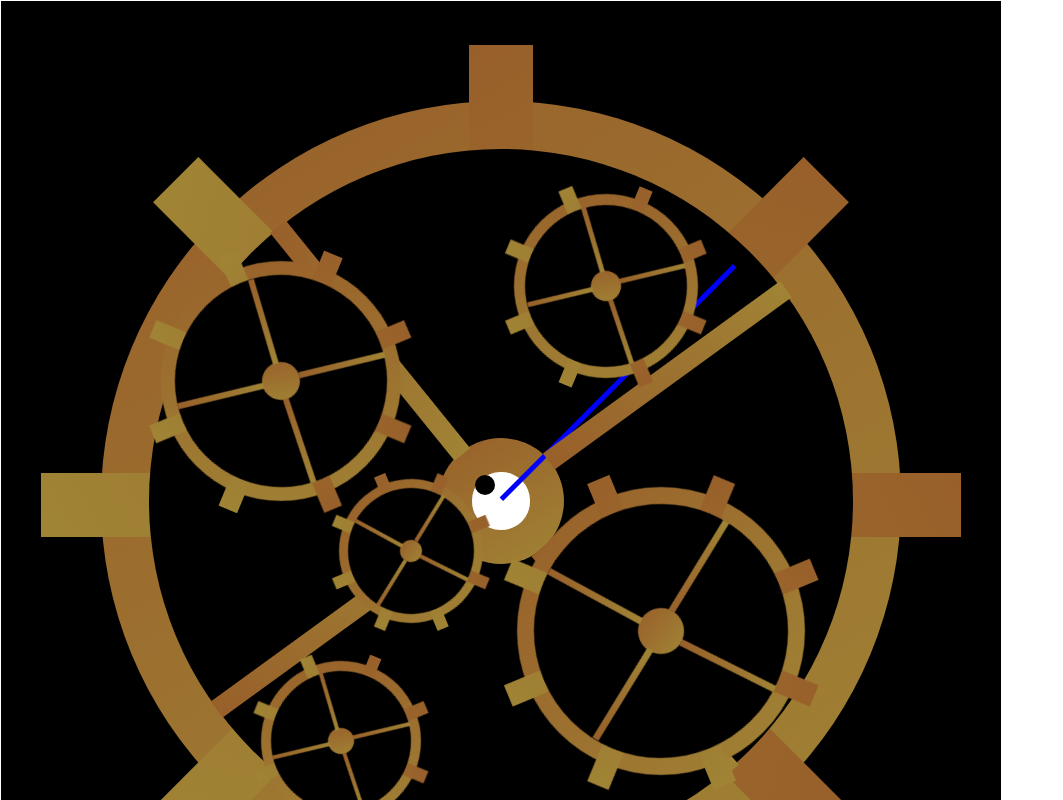
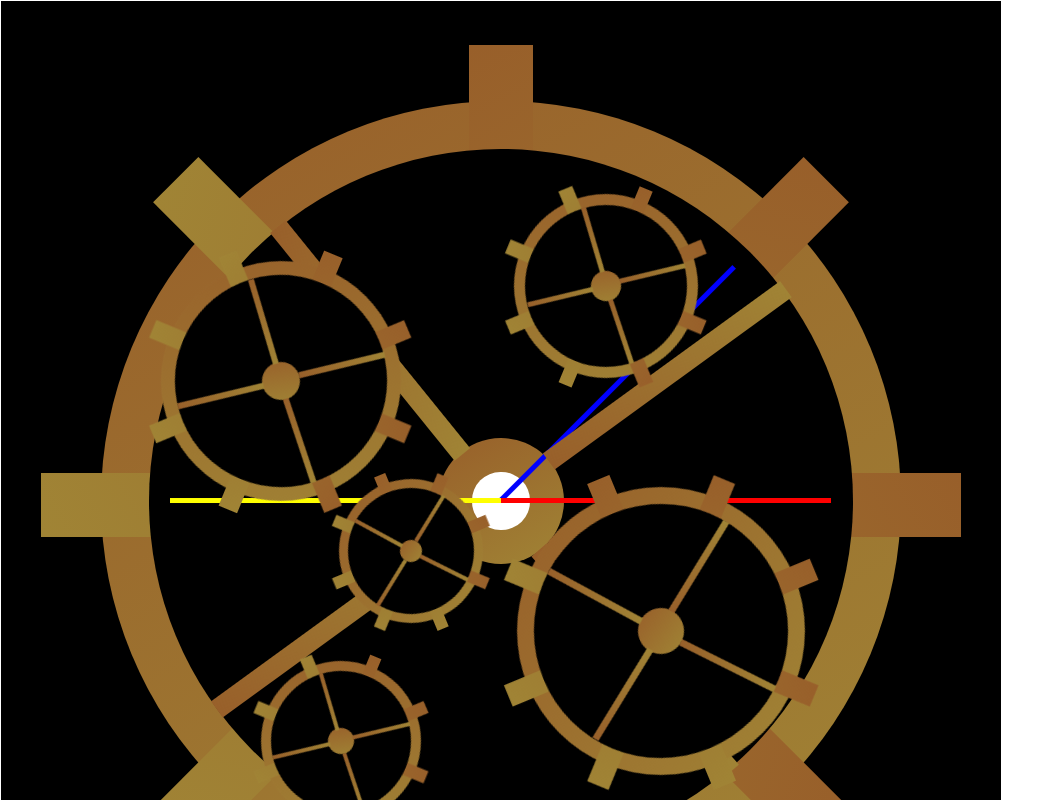
Before and after one commit to TakehiroTada/css-draw, a Nuxt app: page / in a window 1280 px wide. Shown: the top 800 px of the page, without its empty margins (0-1063 px from the left). Built offline with nearby package versions, Linux system fonts and the light colour scheme.

Commit message:
:sparkles: 針の回し方を調整

```diff
--- a/components/GearClockBase.vue
+++ b/components/GearClockBase.vue
@@ -24,7 +24,7 @@
                 class="layout__gear-clock__small-circle__hand__minute-hand"
               />
             </div>
-            <div class="layout__gear-clock__small-circle__hand__ellipse" />
+            <!-- <div class="layout__gear-clock__small-circle__hand__ellipse" /> -->
           </div>
           <div class="layout__gear-clock__small-circle__border-top" />
           <div class="layout__gear-clock__small-circle__border-bottom" />
@@ -122,17 +122,18 @@ export default {
   background: black;
 }
 .layout__gear-clock__small-circle {
-  z-index: 2;
-  position: relative;
   display: flex;
   justify-content: center;
   align-items: center;
+  z-index: 2;
+  position: relative;
   width: 18%;
   height: 18%;
   border-radius: 50%;
   background: linear-gradient(150deg, #985f2a, #a08435);
 
   &__hand {
+    display: flex;
     position: relative;
     width: 100%;
     height: 100%;
@@ -142,35 +143,77 @@ export default {
     border-radius: 50%;
     background: white;
     &__second {
-      position: relative;
+      display: flex;
+      justify-content: center;
+      align-items: center;
       width: 100%;
       height: 100%;
-
+      position: absolute;
+      top: 0%;
+      left: 0%;
+      animation-name: right-spin;
+      animation-duration: 60s;
+      animation-iteration-count: infinite;
+      animation-timing-function: linear;
+      transform-origin: center;
       &-hand {
-        position: absolute;
         width: 9%;
         height: 579%;
-        top: -529%;
-        left: 45%;
+        margin-top: -579%;
         background-color: blue;
-        animation-name: right-spin;
-        animation-duration: 60s;
-        animation-iteration-count: infinite;
-        animation-timing-function: linear;
-        transform-origin: right bottom;
       }
     }
     &__hour {
+      display: flex;
+      justify-content: center;
+      align-items: center;
+      width: 100%;
+      height: 100%;
+      position: absolute;
+      top: 0%;
+      left: 0%;
+      animation-name: right-spin;
+      animation-duration: 30s;
+      /* animation-duration: 86400s; */
+      animation-iteration-count: infinite;
+      animation-timing-function: linear;
+      transform-origin: center;
+      &-hand {
+        width: 9%;
+        height: 579%;
+        margin-top: -579%;
+        background-color: red;
+      }
     }
     &__minute {
+      display: flex;
+      justify-content: center;
+      align-items: center;
+      width: 100%;
+      height: 100%;
+      position: absolute;
+      top: 0%;
+      left: 0%;
+      animation-name: right-spin;
+      /* animation-duration: 3600s; */
+      animation-duration: 10s;
+      animation-iteration-count: infinite;
+      animation-timing-function: linear;
+      transform-origin: center;
+      &-hand {
+        width: 9%;
+        height: 579%;
+        margin-top: -579%;
+        background-color: yellow;
+      }
     }
 
     &__ellipse {
       position: absolute;
-      top: 5%;
-      left: 5%;
-      width: 35%;
-      height: 35%;
+      top: 20%;
+      left: 19%;
+      width: 60%;
+      height: 60%;
       border-radius: 50%;
       background: black;
     }
```
